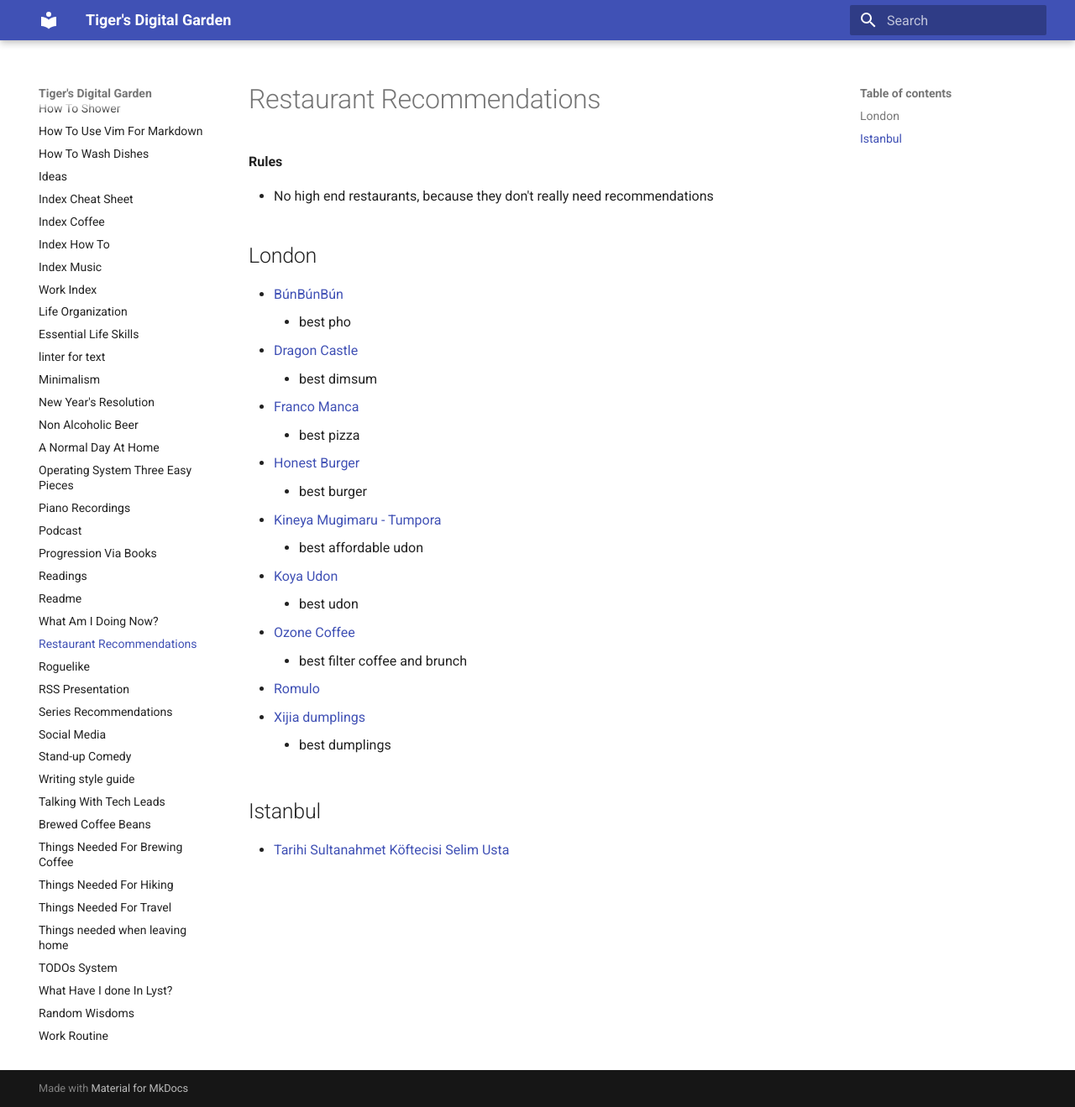
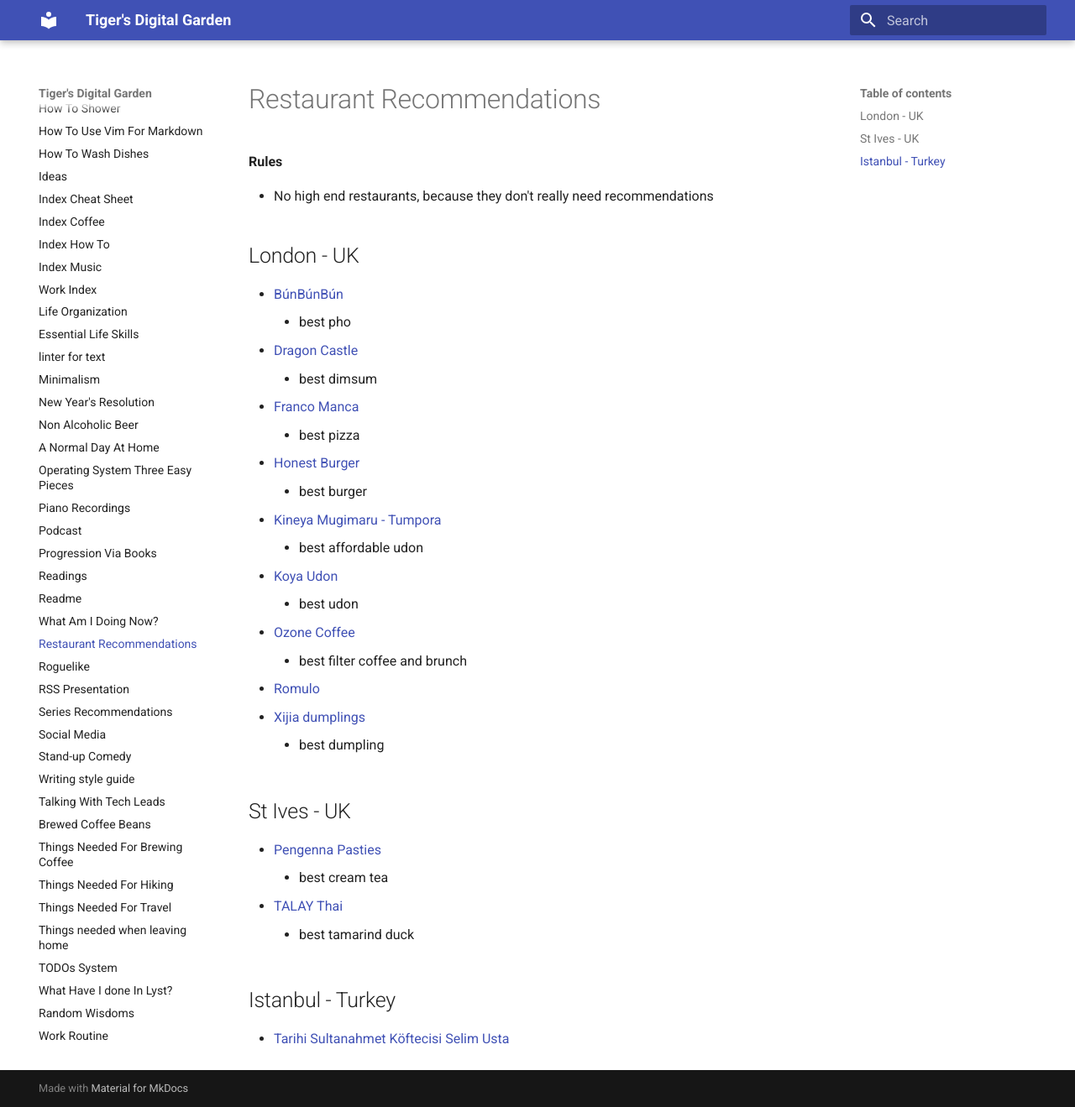
Before and after one commit to ynotstartups/notes, an MkDocs documentation site: the page built from notes/restaurant-recommendations.md, in a window 1280 px wide and 1319 px high. Shown: the whole window at 84% size. Built offline with MkDocs 1.6.1 and Material for MkDocs 9.7.7, drawn with Linux system fonts in a browser that asks for light colours.

Commit message:
add recommendations

```diff
--- a/notes/restaurant-recommendations.md
+++ b/notes/restaurant-recommendations.md
@@ -4,7 +4,7 @@
 
 - No high end restaurants, because they don't really need recommendations
 
-## London
+## London - UK
 
 - [BúnBúnBún](http://www.bunbunbun.co/)
   - best pho
@@ -22,8 +22,15 @@
   - best filter coffee and brunch
 - [Romulo](https://www.romulocafe.co.uk/)
 - [Xijia dumplings](https://www.xihomedumplings.co.uk/)
-  - best dumplings
+  - best dumpling
 
-## Istanbul
+## St Ives - UK
+
+- [Pengenna Pasties](https://www.pengennapasties.co.uk/)
+  - best cream tea
+- [TALAY Thai](https://www.talay.co.uk/)
+  - best tamarind duck
+
+## Istanbul - Turkey
 
 - [Tarihi Sultanahmet Köftecisi Selim Usta](https://www.google.com/search?q=istanbul+&tbm=lcl&ei=yA3WYamwCIWT8gK6uIrwCw&oq=istanbul+&gs_l=psy-ab.3..0i273k1j0i433i457i273k1j0i402k1j0i273k1l2j0i433i273k1j0i67k1j0i512i433k1j0i512k1l2.15829.15829.0.16157.1.1.0.0.0.0.88.88.1.1.0....0...1c.1.64.psy-ab..0.1.87....0.ctiPPDYQPQo#rlfi=hd:;si:977764276566104906;mv:%5B%5B41.01122853552672,28.985895345282792%5D,%5B41.00326186638583,28.967613481978933%5D%5D)
```
